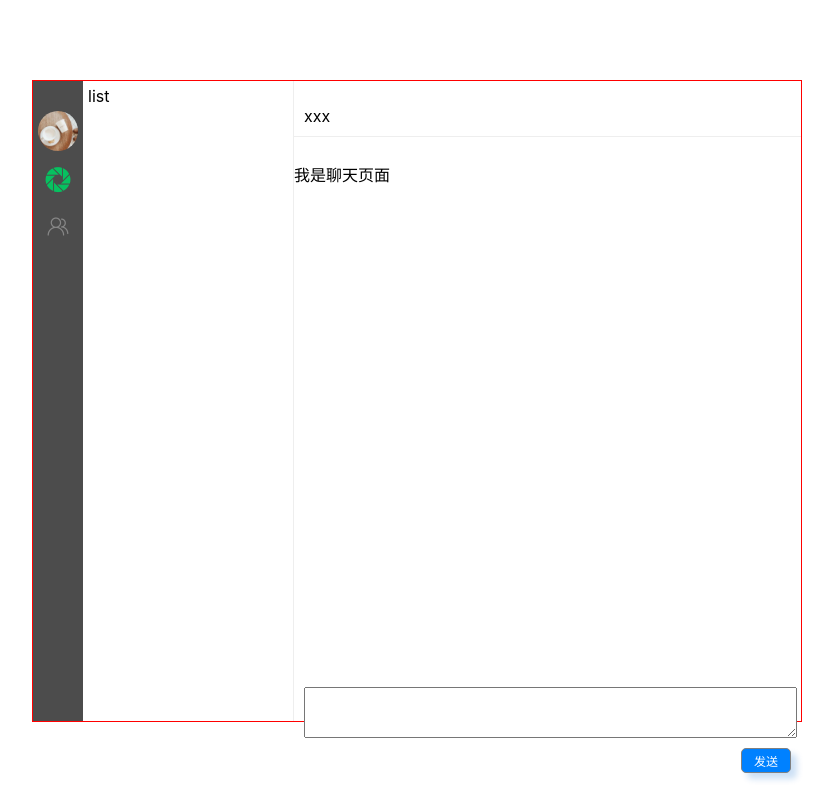
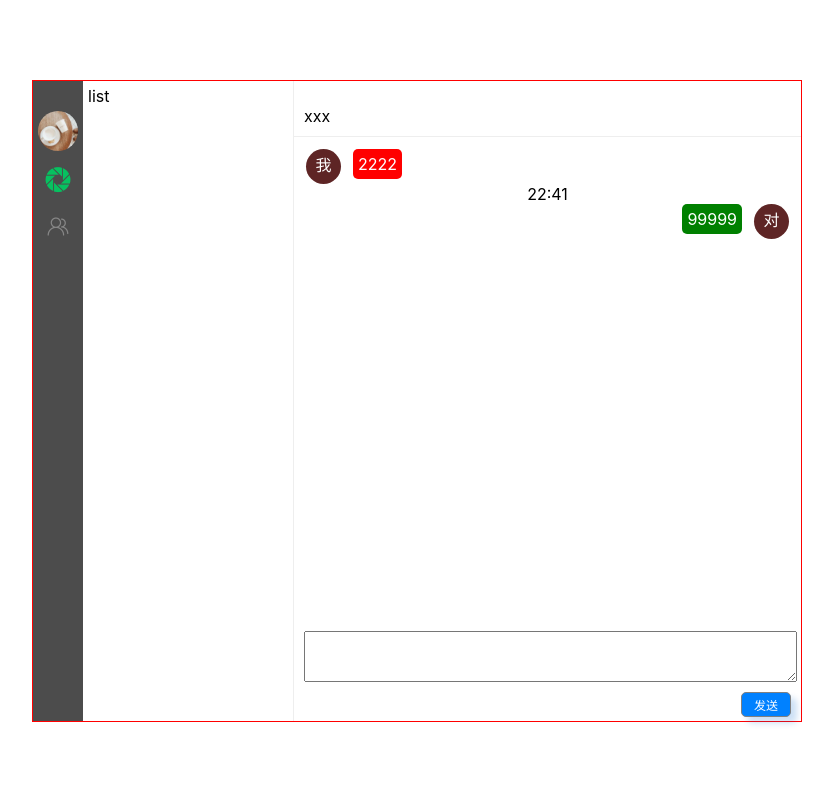
Before and after one commit to wxia09/chitchat, a React (Create React App) app: page / in a window 1280 px wide. Both pictures are taken after a click on the element 282 px from the left and 179 px from the top of the page. Shown: the whole page, without its empty margins (224-1057 px from the left). Built offline with nearby package versions, Linux system fonts and the light colour scheme; no server answers.

Commit message:
聊天界面 doing

```diff
--- a/src/index.scss
+++ b/src/index.scss
@@ -82,3 +82,66 @@ code {
 .dis-i {
   display: inline;
 }
+
+.padding {
+  padding: 12px;
+}
+
+.padding-left {
+  padding-left: 12px;
+}
+
+.padding-right {
+  padding-right: 12px;
+}
+
+.padding-bottom {
+  padding-bottom: 12px;
+}
+
+.padding-top {
+  padding-top: 12px;
+}
+
+.padding-lr {
+  padding: 0 12px;
+}
+
+.padding-tb {
+  padding: 12px 0;
+}
+
+.w100 {
+  width: 100%;
+}
+.h100 {
+  height: 100%;
+}
+
+.margin {
+  padding: 12px;
+}
+
+.margin-left {
+  margin-left: 12px;
+}
+
+.margin-right {
+  margin-right: 12px;
+}
+
+.margin-bottom {
+  margin-bottom: 12px;
+}
+
+.margin-top {
+  margin-top: 12px;
+}
+
+.margin-lr {
+  margin: 0 12px;
+}
+
+.margin-tb {
+  margin: 12px 0;
+}
--- a/src/views/chat/index.jsx
+++ b/src/views/chat/index.jsx
@@ -30,7 +30,7 @@ class Chat extends React.PureComponent {
           {/*<Roof />*/}
           <ShowList />
         </div>
-        <div className="flex-sub">
+        <div className="flex-sub flex flex-direction">
           <Title title={title}>
             <Info />
           </Title>
--- a/src/views/chat/messages/index.jsx
+++ b/src/views/chat/messages/index.jsx
@@ -7,8 +7,23 @@ import "../scss/message/index.scss";
 class Message extends React.Component {
   render() {
     return (
-      <div className="flex flex-direction message">
-        <div className="flex-sub messages">我是聊天页面</div>
+      <div className="flex-sub flex flex-direction">
+        <div className="flex-sub messages padding">
+          <div className="flex align-start">
+            <div className="avatar margin-right">我</div>
+            <div className="content" style={{ background: "red" }}>
+              2222
+            </div>
+          </div>
+          <div className="text-center w100">22:41</div>
+          <div className="flex align-start">
+            <div className="flex-sub" />
+            <div className="content" style={{ background: "green" }}>
+              99999
+            </div>
+            <div className="avatar margin-left">对</div>
+          </div>
+        </div>
         <Input />
       </div>
     );
--- a/src/views/chat/scss/message/index.scss
+++ b/src/views/chat/scss/message/index.scss
@@ -1,7 +1,20 @@
 .message {
   height: 100%;
-  padding-top: 25px;
   box-sizing: border-box;
-  .messages {
+}
+.messages {
+  .avatar {
+    width: 35px;
+    height: 35px;
+    border-radius: 50%;
+    background: #5e2525;
+    text-align: center;
+    line-height: 2;
+    color: #fff;
+  }
+  .content {
+    padding: 5px;
+    color: #fff;
+    border-radius: 5px;
   }
 }
--- a/src/views/index/index.jsx
+++ b/src/views/index/index.jsx
@@ -13,13 +13,14 @@ class Index extends Component {
     http("auth/user")
       .then((res) => {
         let { data } = res.data;
-        this.props.setUserInfo(res.data.data);
+        this.props.setUserInfo(data);
+        return;
         let socket = io(process.env.REACT_APP_SOCKET_URL, {
           query: {
             token: this.props.token,
           },
         });
-        socket.emit("connect");
+        // socket.emit("connect");
         socket.on("receive", (data) => {
           console.log(data, 999999);
         });
@@ -28,6 +29,7 @@ class Index extends Component {
             socket.emit("send", {
               message: "我给1发送",
               receiveId: 1,
+              sendId: data.id,
             });
           }, 1000);
         }
```
